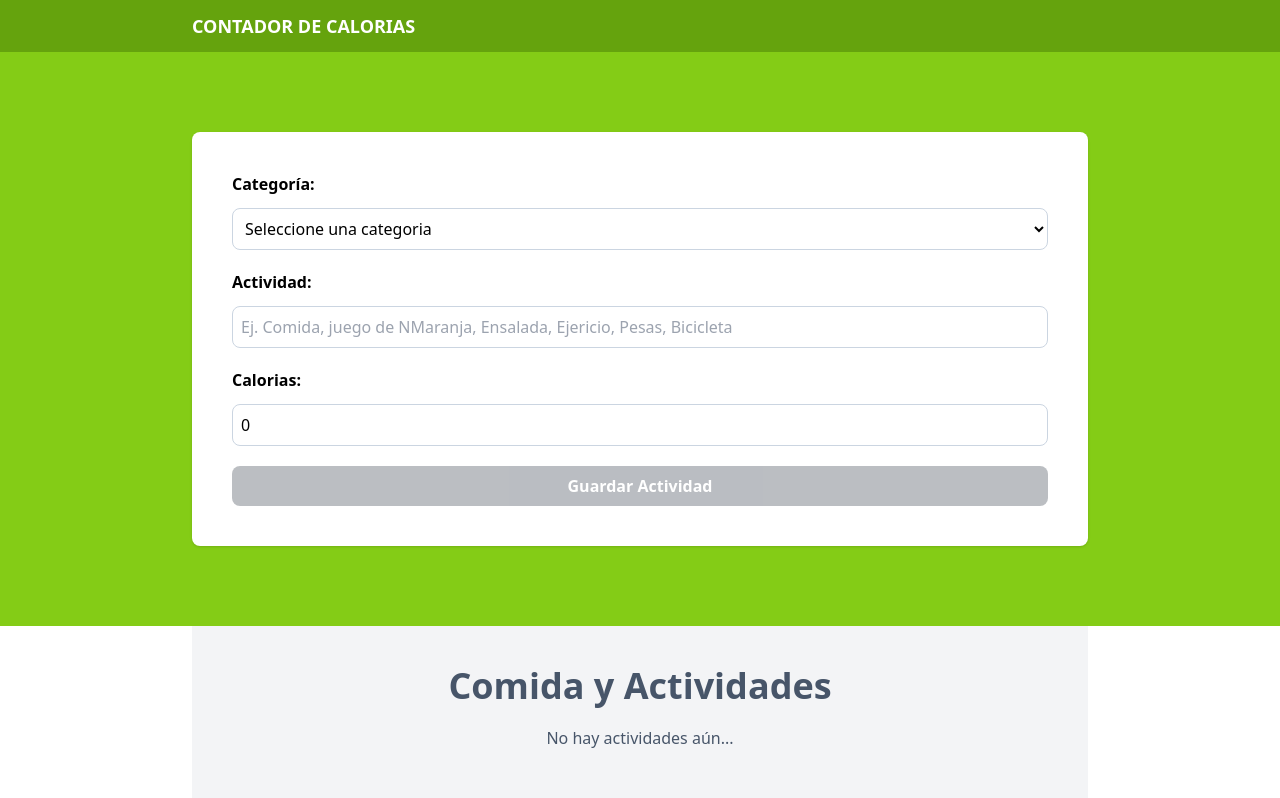
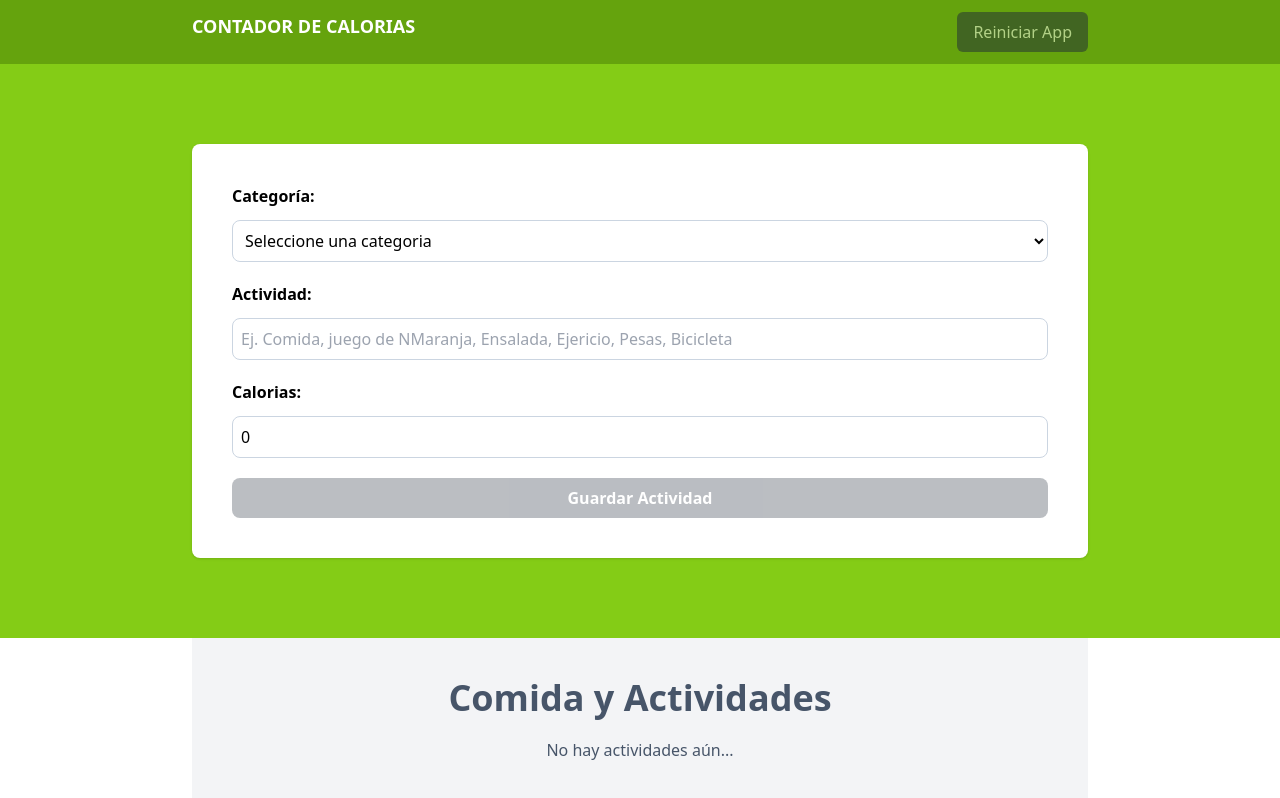
Before and after one commit to be-tho/count-calories, a React (Vite) app: page / in a window 1280 px wide. Shown: the top 798 px of the page. Built offline with nearby package versions, Linux system fonts and the light colour scheme.

Commit message:
reiniciar app

```diff
--- a/src/App.tsx
+++ b/src/App.tsx
@@ -1,4 +1,4 @@
-import { useReducer, useEffect } from 'react'
+import { useReducer, useEffect, useMemo } from 'react'
 import Form from './components/Form'
 import { activityReducer, initialState } from './reducers/activity-reducer'
 import ActivityList from './components/ActivityList'
@@ -12,6 +12,8 @@ function App() {
 		localStorage.setItem('activities', JSON.stringify(state.activities))
 	}, [state.activities])
 
+	const canRestartApp = useMemo(() => state.activities.length > 0, [state.activities])
+
 	return (
 		<>
 			<header className="bg-lime-600 py-3">
@@ -19,6 +21,13 @@ function App() {
 					<h1 className="text-center text-lg font-bold text-white uppercase">
 						Contador de Calorias
 					</h1>
+					<button
+						className="cursor-pointer bg-gray-800 text-white px-4 py-2 rounded-md hover:bg-gray-900 disabled:opacity-50"
+						onClick={() => dispatch({type: 'restart-activities'})}
+						disabled={!canRestartApp}
+					>
+						Reiniciar App
+					</button>
 				</div>
 			</header>
 			<section className="bg-lime-500 py-20 px-5">
--- a/src/reducers/activity-reducer.ts
+++ b/src/reducers/activity-reducer.ts
@@ -4,7 +4,8 @@ import { Activity } from "../types"
 export type ActivityActions =
     { type : 'save-activity', payload: {newActivity : Activity} } |
     { type : 'set-active-id', payload: {activeId : Activity['id']} } |
-    {type : 'delete-activity', payload: {activeId : Activity['id']}}
+    {type : 'delete-activity', payload: {activeId : Activity['id']}} |
+    {type : 'restart-activities'}
 
 export type ActivityState = {
     activities: Activity[],
@@ -26,7 +27,7 @@ export const activityReducer = (
     action: ActivityActions
 ) => {
 
-
+    //Se encarga de guardar una actividad
     if(action.type === 'save-activity'){
         let updatedActivities : Activity[] = []
         if(state.activeId){
@@ -42,6 +43,7 @@ export const activityReducer = (
         }
     }
 
+    //Se encarga de setear el id de la actividad activa
     if(action.type === 'set-active-id'){
         return {
             ...state,
@@ -49,6 +51,7 @@ export const activityReducer = (
         }
     }
 
+    //Se encarga de eliminar una actividad
     if(action.type === 'delete-activity'){
         return {
             ...state,
@@ -56,5 +59,13 @@ export const activityReducer = (
         }
     }
 
+    //Se encarga de reiniciar las actividades
+    if(action.type === 'restart-activities'){
+        return {
+            activities: [],
+            activeId: ''
+        }
+    }
+
     return state
 }
```
